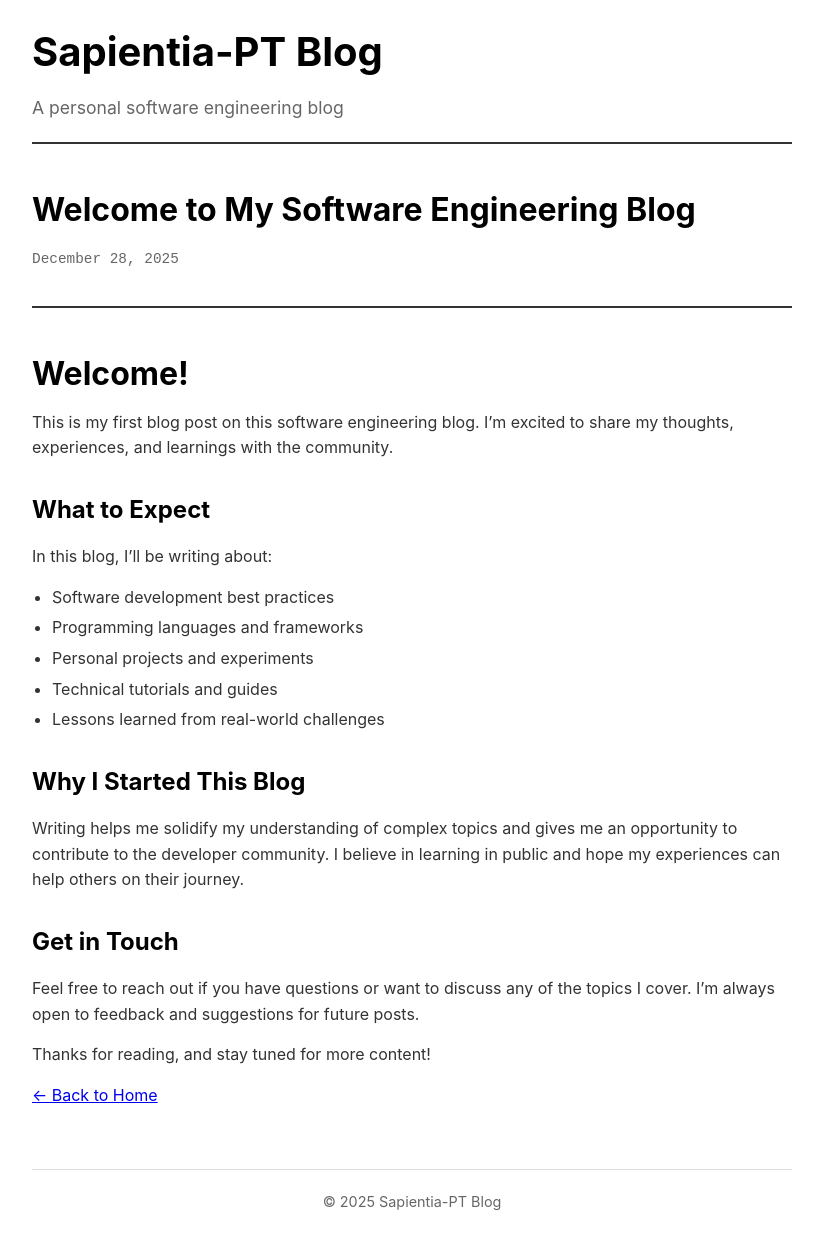
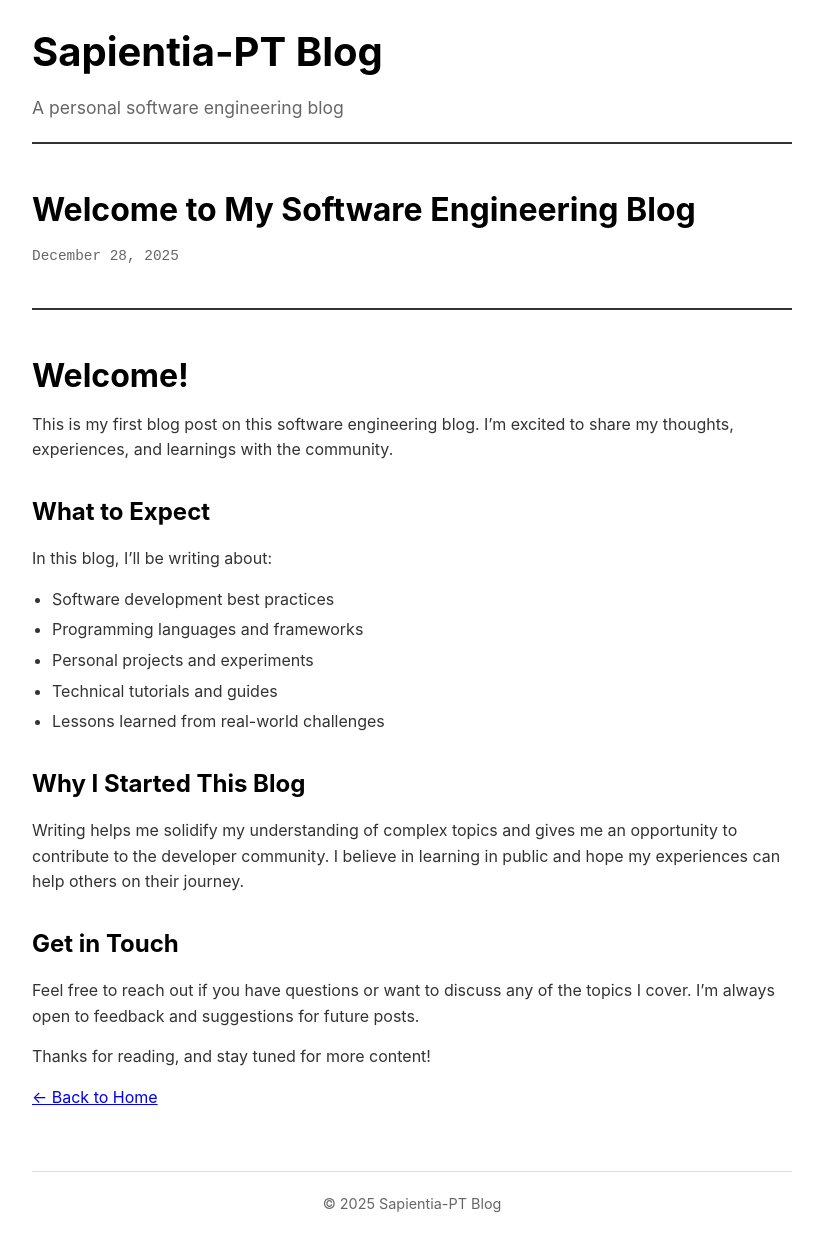
Before and after one commit to Sapientia-PT/Sapientia-PT.github.io, a Jekyll site: the page built from _posts/2025-12-28-welcome-to-my-blog.md, in a window 1280 px wide. Shown: the whole page, without its empty margins (228-1051 px from the left). Built offline with Jekyll 4.4.1, drawn with Linux system fonts in a browser that asks for light colours.

Commit message:
Fix post date styling for consistency
Co-authored-by: Sapientia-PT <48256668+Sapientia-PT@users.noreply.github.com>

```diff
--- a/_layouts/post.html
+++ b/_layouts/post.html
@@ -5,7 +5,7 @@ layout: default
 <article>
     <header>
         <h1>{{ page.title }}</h1>
-        <p class="post-date">{{ page.date | date: "%B %d, %Y" }}</p>
+        <p style="font-family: 'Courier New', Courier, monospace; font-size: 0.9rem; color: #666; margin-bottom: 20px;">{{ page.date | date: "%B %d, %Y" }}</p>
     </header>
 
     {{ content }}
```
